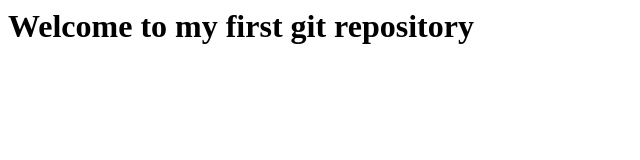
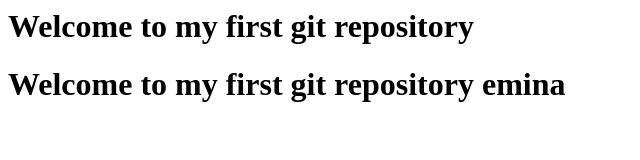
Before and after one commit to irfan39fet/test, a plain HTML site: page index.html in a window 1280 px wide. Shown: the whole page, without its empty margins (0-640 px from the left). Drawn offline with Linux system fonts and the light colour scheme.

Commit message:
Update index.html
comment

```diff
--- a/index.html
+++ b/index.html
@@ -1 +1,2 @@
 <h1>Welcome to my first git repository</h1>
+<h1>Welcome to my first git repository emina</h1>
```
